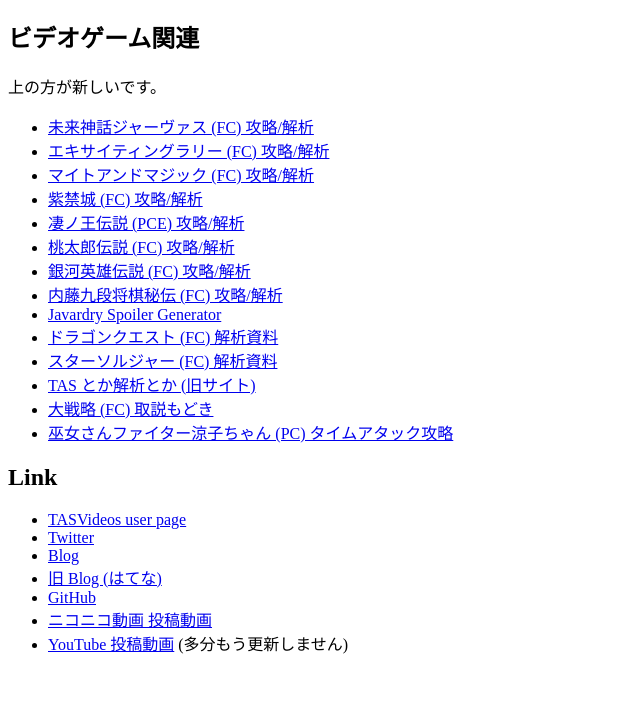
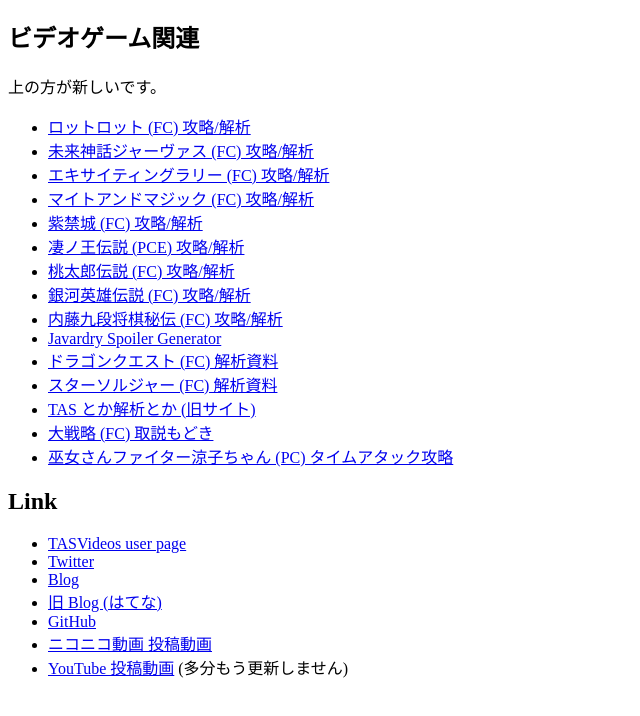
Before and after one commit to taotao54321/taotao54321.github.io, a plain HTML site: page index.html in a window 1280 px wide. Shown: the part 70-786 px from the top of the page, without its empty margins (0-640 px from the left). Drawn offline with Linux system fonts and the light colour scheme.

Commit message:
add: ロットロット (FC) 攻略/解析

```diff
--- a/index.html
+++ b/index.html
@@ -13,6 +13,7 @@
 <p>上の方が新しいです。</p>
 
 <ul>
+  <li><a href="LotLotResource/">ロットロット (FC) 攻略/解析</a></li>
   <li><a href="JarvasResource/">未来神話ジャーヴァス (FC) 攻略/解析</a></li>
   <li><a href="ExcitingRallyResource/">エキサイティングラリー (FC) 攻略/解析</a></li>
   <li><a href="MightAndMagicJResource/">マイトアンドマジック (FC) 攻略/解析</a></li>
```
